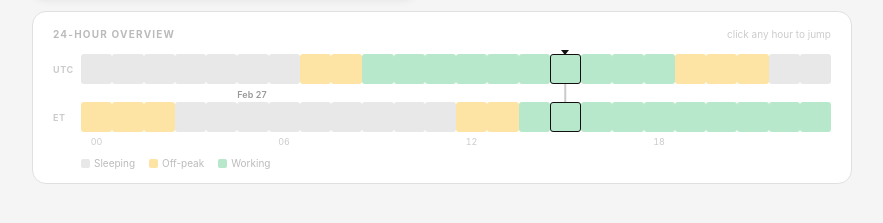
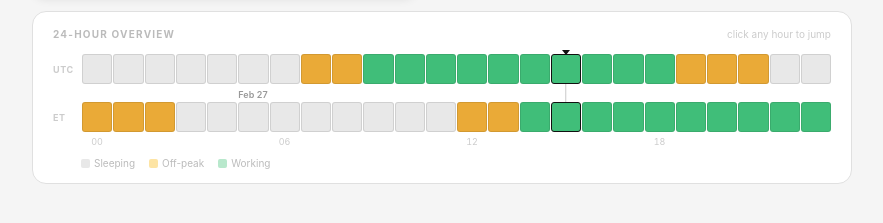
Before and after one commit to PrimeAcesLimousine/timezone-converter, a plain HTML site: page index.html in a window 1280 px wide. Shown: the part 301-524 px from the top of the page, without its empty margins (198-1081 px from the left). Drawn offline with Linux system fonts and the light colour scheme.

Commit message:
Improve timeline: darker colors, cell borders, 1px gap between blocks
Co-Authored-By: Claude Sonnet 4.6 <noreply@anthropic.com>

```diff
--- a/index.html
+++ b/index.html
@@ -343,7 +343,7 @@
     .tl-grid {
       display: grid;
       grid-template-columns: 28px repeat(24, 1fr);
-      row-gap: 3px;
+      gap: 1px;
     }
 
     .tl-lbl {
@@ -361,15 +361,15 @@
       border-radius: 3px;
       cursor: pointer;
       position: relative;
-      border: 1.5px solid transparent;
+      border: 1px solid rgba(0,0,0,0.10);
       transition: opacity 0.12s;
     }
     .tl-cell:hover { opacity: 0.65; }
 
-    /* Colours — modern pastels */
+    /* Colours — modern vibrant */
     .tl-sleep    { background: #e8e8e8; }
-    .tl-shoulder { background: #fde4a4; }
-    .tl-work     { background: #b8e8cc; }
+    .tl-shoulder { background: #eaaa37; }
+    .tl-work     { background: #40be79; }
 
     /* Selected column */
     .tl-cell.tl-sel { border-color: #111; }
```
